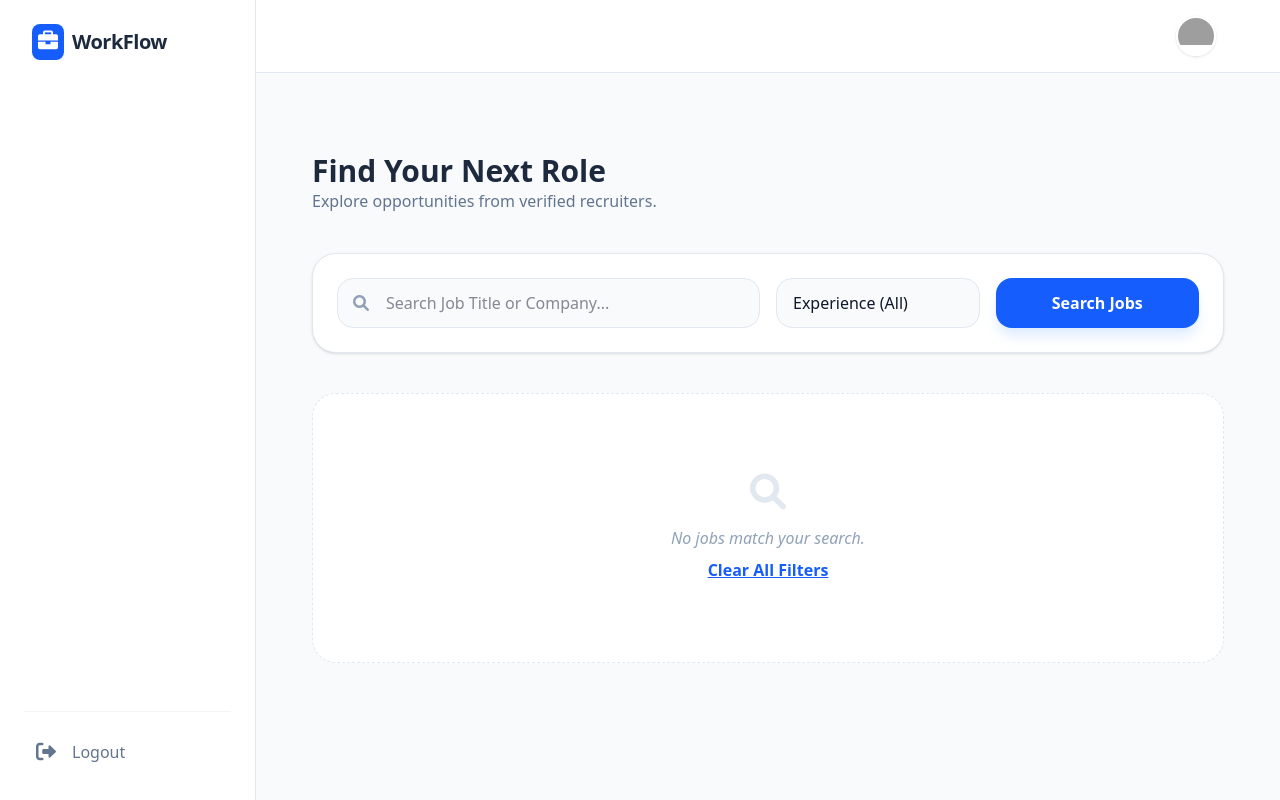
After one commit to Amal-Sibichan/Ai_Jobportel, a Django app: page /user/seeker/jobs in a window 1280 px wide. The commit adds this page. Run offline with Django 5.2, Linux system fonts and the light colour scheme; the visitor is signed in with stand-in values (Sample User, id 1); data that the repository does not hold is empty; some libraries are stand-ins or nearby versions; grey boxes are pictures that could not be loaded.

Commit message:
8th commit

```diff
--- a/Jobportel/Seeker/urls.py
+++ b/Jobportel/Seeker/urls.py
@@ -11,7 +11,9 @@ urlpatterns = [
     path('seeker/dashboard', views.seeker_home, name='seeker_page'),
     path('seeker/application/<int:job_id>/', views.job_application, name='application'),
     path('seeker/add_education',views.add_education,name='education'),
-    path('seeker/add_experience',views.add_experience,name='experience')
+    path('seeker/add_experience',views.add_experience,name='experience'),
+    path('seeker/jobs',views.jobs,name='jobs'),
+    path('seeker/job_detials/<int:jobid>/',views.job_detials,name='job_detials')
 
 
 
--- a/Jobportel/Seeker/views.py
+++ b/Jobportel/Seeker/views.py
@@ -7,15 +7,17 @@ from django.contrib.auth.decorators import login_required
 from django.contrib import messages
 from django.views.decorators.http import require_POST, require_http_methods
 from numpy import info
-from .models import Experience, seeker,skill,Education,resume,application
-from .forms import profileupdateform,upload_resume,education_form
+from .models import *
+from .forms import profileupdateform,upload_resume,education_form,experience_form
 from .utils import extract,entity_score_spacy,atscore,pool_score,semantic_similarity,jaccard_skill_score,generate_vector
 from .LLM import extract_skills_llm
-from recruiter.models import job
+from recruiter.models import *
+from django.db.models import Q
 # Create your views here.
 @login_required
 def seeker_home(request):
     seeker_obj = seeker.objects.get(user=request.user)
+
 
     jobs = job.objects.select_related('recruter').all()
     return render(request,'main/home.html',{'seeker':seeker_obj,'jobs':jobs})
@@ -28,8 +30,9 @@ def profile(request):
     Education=seeker.education.all()
     skills=seeker.skills.all()
     edu_form = education_form()
+    exp_form = experience_form()
 
-    return render(request,'seeker/profile.html',{'user':user,'skills':skills,'form':edu_form,'education':Education,'experiences':Experiences})
+    return render(request,'seeker/profile.html',{'user':user,'skills':skills,'form':edu_form,'e_form':exp_form,'education':Education,'experiences':Experiences})
 
 @login_required
 @require_POST
@@ -98,7 +101,9 @@ def profileupdate(request):
                 current_seeker.image = request.FILES['image']
 
             current_seeker.save()
-            return HttpResponse("Profile Updated ")
+            messages.success(request, '  Profile Updated !')
+
+            return redirect('profile')
     else:
         form = profileupdateform(initial={
             'first_name': request.user.first_name,
@@ -170,7 +175,7 @@ def job_application(request,job_id):
     return redirect('seeker:seeker_page')
 
 
-
+@login_required
 def add_education(request):
     user_instance=seeker.objects.get(user=request.user)
     if request.method == "POST":
@@ -204,5 +209,78 @@ def add_education(request):
         form=education_form()
         return render(request,'seeker/profile.html',{'form':form})
 
+
+@login_required
+@require_POST
 def add_experience(request):
-    pass
+    user_instance=seeker.objects.get(user=request.user)
+    form=experience_form(request.POST)
+    if form.is_valid():
+            Experience.objects.create(
+                seeker=user_instance,
+                company=form.cleaned_data["company"],
+                title=form.cleaned_data["title"],
+                start=form.cleaned_data["start"],
+                end=form.cleaned_data["end"],
+                description=form.cleaned_data["description"],
+            )
+            return JsonResponse(
+                {
+                    "success": True,
+                    "message": "Experience added successfully"
+                },
+                status=201
+            )
+
+    return JsonResponse(
+                {
+                    "success": False,
+                    "errors": form.errors
+                },
+                status=400
+            )
+
+from django.shortcuts import render
+from django.db.models import Q
+from .models import job
+
+@login_required
+def jobs(request):
+    # Start with all jobs
+    job_list = job.objects.all().order_by('-created_at')
+
+    # Get search parameters from the URL (GET request)
+    exp_filter = request.GET.get('experience', '').strip()
+
+    # Apply text search if query exists
+    search_query = request.GET.get('q', '')
+    if search_query:
+        job_list = job_list.filter(
+            Q(title__icontains=search_query) |
+            Q(recruter__company_name__icontains=search_query)
+        )
+
+    # Apply experience filter if selected
+    if exp_filter and exp_filter != "":
+        job_list = job_list.filter(experience=exp_filter)
+
+    context = {
+        'jobs': job_list,
+        'search_query': search_query,
+        'exp_filter': exp_filter,
+    }
+    return render(request, 'seeker/jobs.html', context)
+
+
+def job_detials(request,jobid):
+    has_applied=False
+    user=seeker.objects.get(user=request.user)
+    job_instance = job.objects.get(id=jobid)
+    if application.objects.filter(seeker=user,job=job_instance).exists():
+        has_applied=True
+
+    context = {
+        'job': job_instance,
+        'has_applied':has_applied
+    }
+    return render(request, 'seeker/jobdetails.html', context)
--- a/Jobportel/Templates/main/home.html
+++ b/Jobportel/Templates/main/home.html
@@ -56,8 +56,8 @@
                                 <i class="fa-regular fa-share-from-square text-xl"></i>
                             </button>
                         </div>
-                        <a href="{% url 'seeker:application' job.id %}"class="bg-slate-900 text-white px-6 py-2 rounded-xl text-sm font-bold hover:bg-slate-800 transition">
-                            Apply Now
+                        <a href="{% url 'seeker:job_detials' job.id %}"class="bg-slate-900 text-white px-6 py-2 rounded-xl text-sm font-bold hover:bg-slate-800 transition">
+                            View Details
                         </a>
                     </div>
                 </article>
--- a/Jobportel/Templates/main/index.html
+++ b/Jobportel/Templates/main/index.html
@@ -32,11 +32,12 @@
                 <span class="hidden lg:block">Home</span>
             </a>
             {% endif %}
-            <a href="/explore" class="flex items-center gap-4 p-3 text-slate-500 hover:bg-slate-50 rounded-xl transition">
+
+            {% if request.user.seeker %}
+            <a href="{% url 'seeker:jobs' %}" class="flex items-center gap-4 p-3 text-slate-500 hover:bg-slate-50 rounded-xl transition">
                 <i class="fa-solid fa-compass text-xl"></i>
                 <span class="hidden lg:block">Discover</span>
             </a>
-            {% if request.user.seeker %}
             <a href="{% url 'seeker:profile' %}" class="flex items-center gap-4 p-3 text-slate-500 hover:bg-slate-50 rounded-xl transition">
                 <i class="fa-solid fa-compass text-xl"></i>
                 <span class="hidden lg:block">Profile</span>
@@ -69,10 +70,9 @@
             <div class="max-w-4xl mx-auto flex items-center gap-6">
                 <div class="flex-1 relative">
                     <span class="absolute inset-y-0 left-0 pl-4 flex items-center text-slate-400">
-                        <i class="fa-solid fa-magnifying-glass"></i>
+
                     </span>
-                    <input type="text" placeholder="Search jobs, companies..."
-                           class="w-full pl-11 pr-4 py-2.5 bg-slate-100 border-none rounded-2xl focus:ring-2 focus:ring-blue-500 outline-none text-sm">
+
                 </div>
 
                 <div class="flex items-center gap-3">
--- /dev/null
+++ b/Jobportel/Templates/seeker/jobs.html
@@ -0,0 +1,82 @@
+{% extends 'main/index.html' %}
+{% load static %}
+
+{% block title %}Search Jobs | WorkFlow{% endblock %}
+
+{% block content %}
+<div class="max-w-6xl mx-auto px-4 py-10">
+
+    <div class="mb-10">
+        <h1 class="text-3xl font-black text-slate-800">Find Your Next Role</h1>
+        <p class="text-slate-500">Explore opportunities from verified recruiters.</p>
+    </div>
+
+    <div class="bg-white p-6 rounded-3xl border border-slate-200 shadow-sm mb-10">
+        <form method="GET" action="{% url 'seeker:jobs' %}" class="grid grid-cols-1 md:grid-cols-4 gap-4">
+
+            <div class="md:col-span-2 relative">
+                <i class="fa-solid fa-magnifying-glass absolute left-4 top-1/2 -translate-y-1/2 text-slate-400"></i>
+                <input type="text" name="q" value="{{ search_query }}" placeholder="Search Job Title or Company..."
+                       class="w-full pl-12 pr-4 py-3 bg-slate-50 border border-slate-200 rounded-2xl outline-none focus:ring-2 focus:ring-blue-500 transition">
+            </div>
+
+            <div>
+                <select name="experience" class="w-full px-4 py-3 bg-slate-50 border border-slate-200 rounded-2xl outline-none appearance-none cursor-pointer">
+                    <option value="">Experience (All)</option>
+                    <option value="0-1" {% if exp_filter == "0-1" %}selected{% endif %}>0-1 Years</option>
+                    <option value="2-5" {% if exp_filter == "2-5" %}selected{% endif %}>2-5 Years</option>
+                    <option value="5+" {% if exp_filter == "5+" %}selected{% endif %}>5+ Years</option>
+                </select>
+            </div>
+
+            <button type="submit" class="bg-blue-600 text-white font-bold py-3 rounded-2xl hover:bg-blue-700 transition shadow-lg shadow-blue-100">
+                Search Jobs
+            </button>
+        </form>
+    </div>
+
+    <div class="space-y-4">
+        {% for item in jobs %}
+        <div class="bg-white p-6 rounded-3xl border border-slate-100 shadow-sm hover:shadow-md hover:border-blue-200 transition group">
+            <div class="flex flex-col md:flex-row gap-6 items-center">
+
+                <div class="w-16 h-16 rounded-2xl overflow-hidden bg-slate-50 border border-slate-100 flex items-center justify-center shrink-0">
+                    {% if item.recruter.logo %}
+                        <img src="{{ item.recruter.logo.url }}" class="w-full h-full object-cover">
+                    {% else %}
+                        <span class="text-blue-600 font-black text-xl">{{ item.recruter.company_name|slice:":1" }}</span>
+                    {% endif %}
+                </div>
+
+                <div class="flex-1 text-center md:text-left">
+                    <h3 class="text-xl font-bold text-slate-800 group-hover:text-blue-600 transition">{{ item.title }}</h3>
+                    <div class="flex flex-wrap justify-center md:justify-start gap-4 mt-2 text-sm text-slate-500 font-medium">
+                        <span class="text-blue-600"><i class="fa-solid fa-briefcase mr-1"></i> {{ item.recruter.company_name }}</span>
+                        <span><i class="fa-solid fa-user-gear mr-1"></i> {{ item.get_experience_display }}</span>
+                        <span><i class="fa-solid fa-wallet mr-1"></i> {{ item.salary|default:"Negotiable" }}</span>
+                    </div>
+                </div>
+
+                <div class="flex items-center gap-3">
+                    {% if item.id in applied_ids %}
+                        <span class="px-6 py-3 bg-emerald-50 text-emerald-600 font-bold rounded-xl text-sm border border-emerald-100">
+                            Applied
+                        </span>
+                    {% else %}
+                        <a href="{% url 'seeker:job_detials' item.id %}" class="bg-slate-900 text-white px-6 py-3 rounded-xl font-bold text-sm hover:bg-blue-600 transition">
+                            View Details
+                        </a>
+                    {% endif %}
+                </div>
+            </div>
+        </div>
+        {% empty %}
+        <div class="text-center py-20 bg-white rounded-3xl border border-dashed border-slate-200">
+            <i class="fa-solid fa-search text-slate-200 text-4xl mb-4"></i>
+            <p class="text-slate-400 italic">No jobs match your search.</p>
+            <a href="{% url 'seeker:jobs' %}" class="text-blue-600 font-bold underline mt-2 inline-block">Clear All Filters</a>
+        </div>
+        {% endfor %}
+    </div>
+</div>
+{% endblock %}
```
Also changed, not shown: Jobportel/Seeker/forms.py (+40 -0 lines), Jobportel/Templates/seeker/jobdetails.html (added, +123 -0 lines), Jobportel/Templates/seeker/profile.html (+89 -5 lines), Jobportel/media/profile_pics/profile.jpg (added), Jobportel/media/profile_pics/profile_YqV2kqd.jpg (added).
